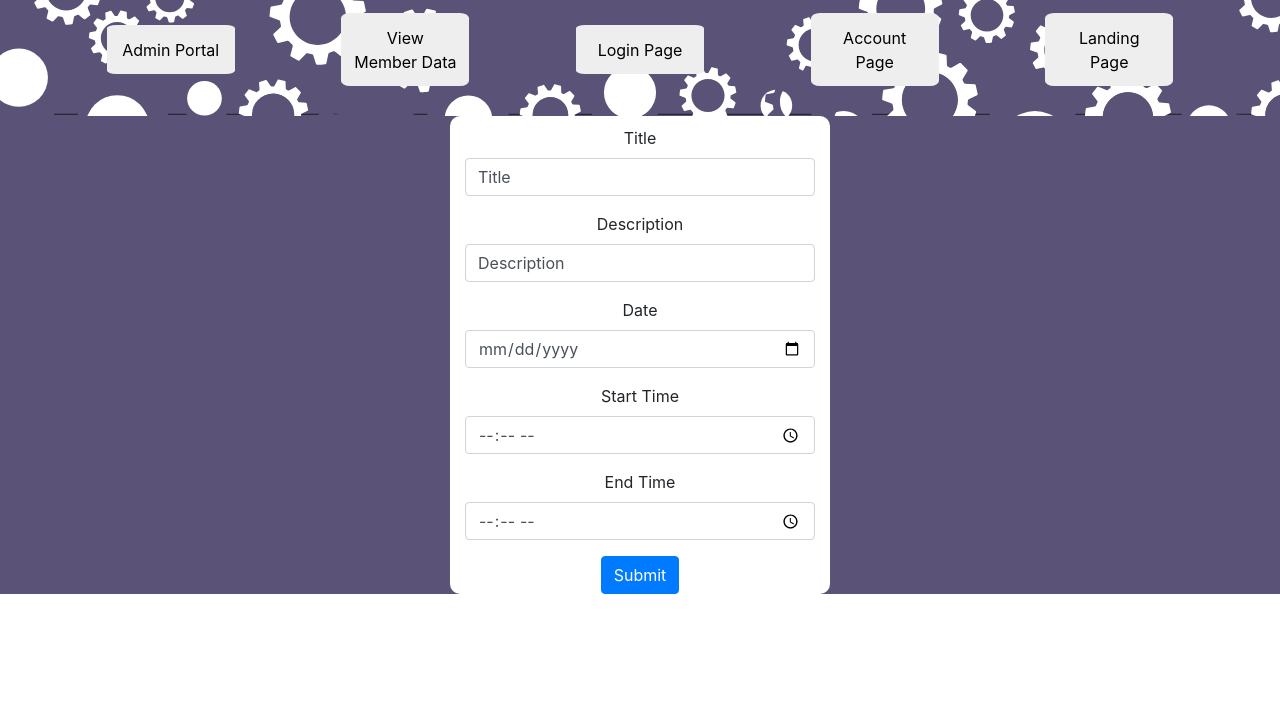
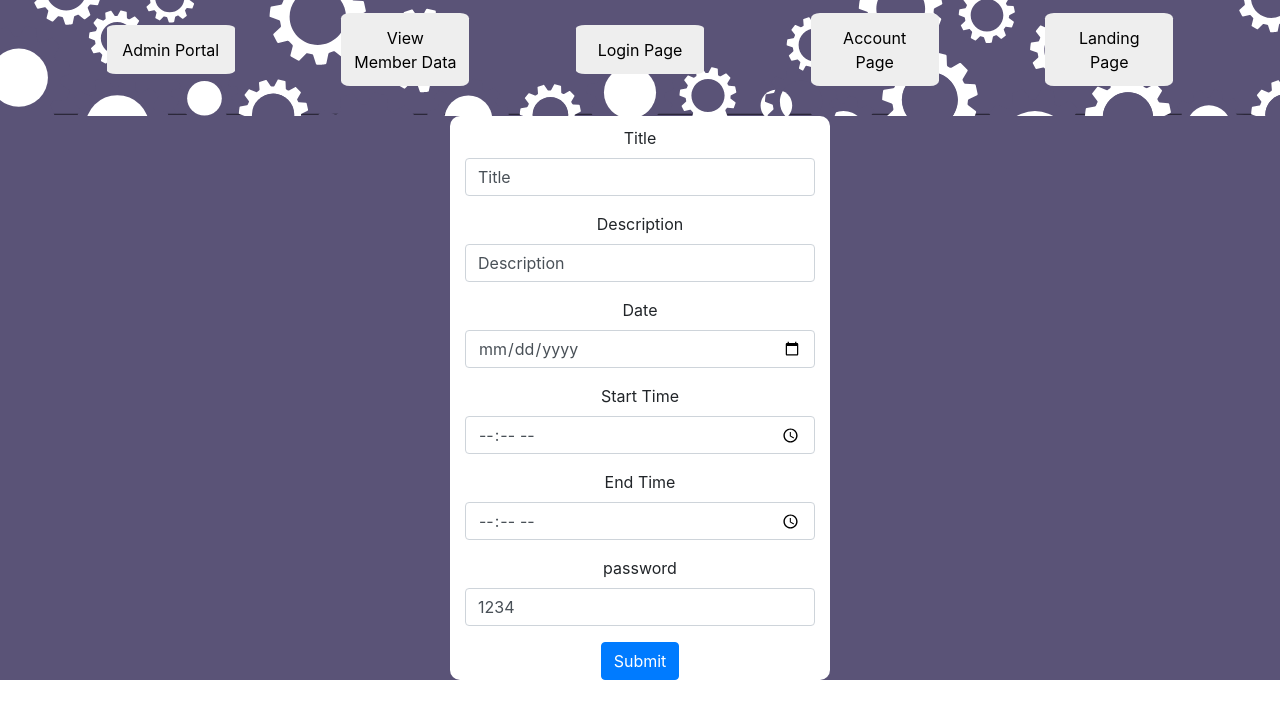
Before and after one commit to mcdirocco/swe-project, a React (Create React App) app in the folder frontend/: page /CreateEvent in a window 1280 px wide. Shown: the top 718 px of the page. Built offline with nearby package versions, Linux system fonts and the light colour scheme.

Commit message:
Added the token to browser cache

```diff
--- a/frontend/src/components/CreateEvent/CreateEvent.js
+++ b/frontend/src/components/CreateEvent/CreateEvent.js
@@ -17,7 +17,6 @@ class Popup extends React.Component {
   };
 //GENERATE RANDOM CODE TO BE DISPLAYED
 onSubmit = async (e) => {
-  e.preventDefault();
   console.log("feet")
   console.log(this.state.start)
   var dateIn = moment(this.state.start);
@@ -74,6 +73,11 @@ onSubmit = async (e) => {
         <Form.Control type="time" value={this.state.endTime} onChange={e => this.setState({endTime: e.target.value})}/>
       </Form.Group>
 
+      <Form.Group controlId="formBasicDescription">
+        <Form.Label>password</Form.Label>
+        <Form.Control type="string" value={this.state.password} onChange={e => this.setState({password: e.target.value})}/>
+      </Form.Group>
+
       <Button variant="primary" type="submit">
         Submit
       </Button>
--- a/frontend/src/components/Landing.js
+++ b/frontend/src/components/Landing.js
@@ -13,18 +13,21 @@ import Button from 'react-bootstrap/Button';
 import Form from 'react-bootstrap/Form'
 import 'bootstrap/dist/css/bootstrap.min.css';
 import { Container, Row, Col } from 'react-bootstrap';
-import { attendEvent } from '../API';
+import { attendEvent, getUser } from '../API';
+import { Redirect } from 'react-router-dom';
 const localizer = momentLocalizer(moment);
 let code;
 let eventVar={
   id: ""
 };
 
-function submitFunc(code, eventVar){
+async function submitFunc(code, eventVar){
  //place the PUT request here
- //console.log(code)
- //console.log(eventVar.id)
- attendEvent(eventVar.id, code)
+ let token = localStorage.getItem("Token");
+ let user = await getUser(token);
+ console.log(user)
+ await attendEvent(token, user._id, code)
+
  //do the attend event functions
  //then push it to server
 }
@@ -92,7 +95,7 @@ class Landing extends Component {
     localStorage.setItem("name", "Emily")
     const response = await fetch('http://www.maxdirocco.com/events');
     const data = await response.json();
-    //console.log(data)
+    console.log(data)
     for(var i=0; i < data.length; i++){
       this.state.events[i] = new Object();
       var dateObj = new Date(data[i].date);
--- a/frontend/src/components/Login.js
+++ b/frontend/src/components/Login.js
@@ -16,6 +16,7 @@ const Login = () => {
         let TOKEN = await loginUser(username, password);
         // TOKEN = await TOKEN.json();
         console.log(TOKEN);
+        localStorage.setItem("Token", TOKEN);
     };
     return (
       <div className="LoginClassName">
```
